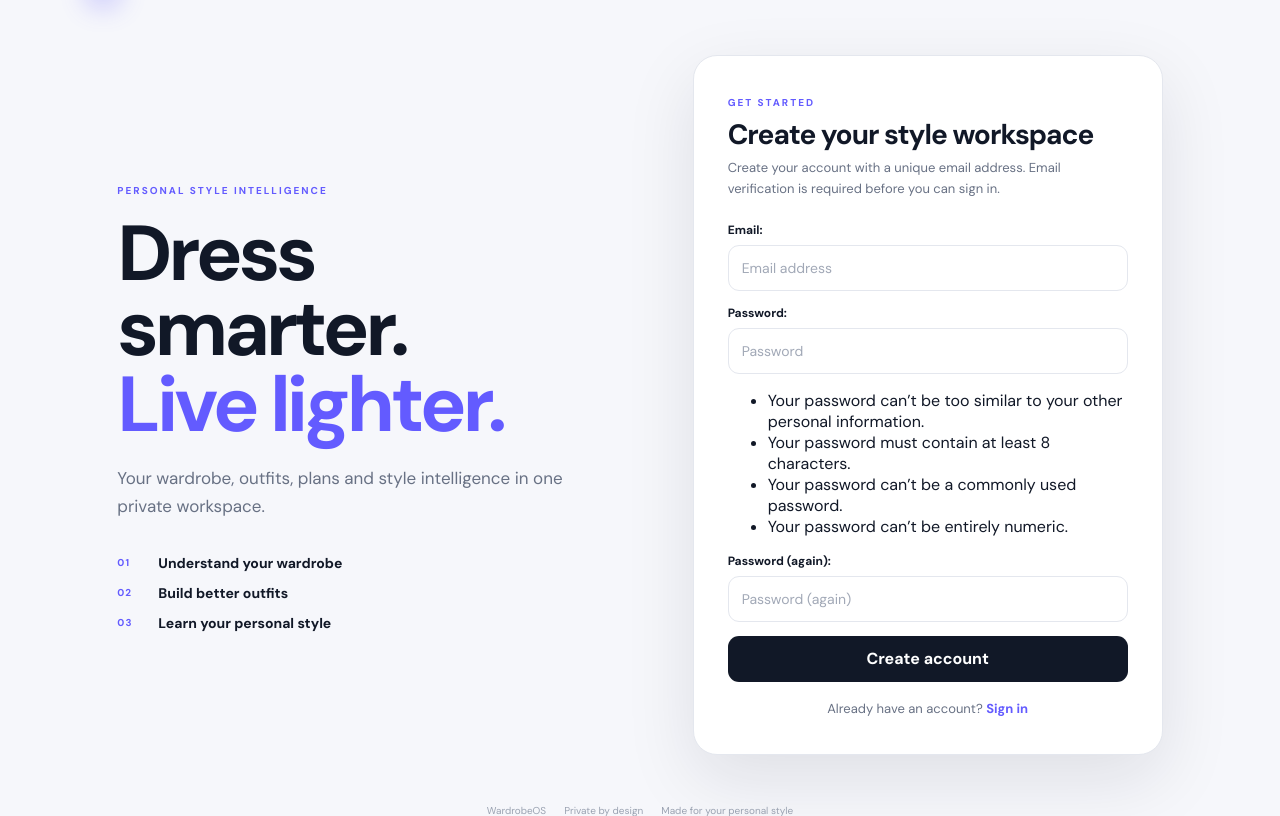
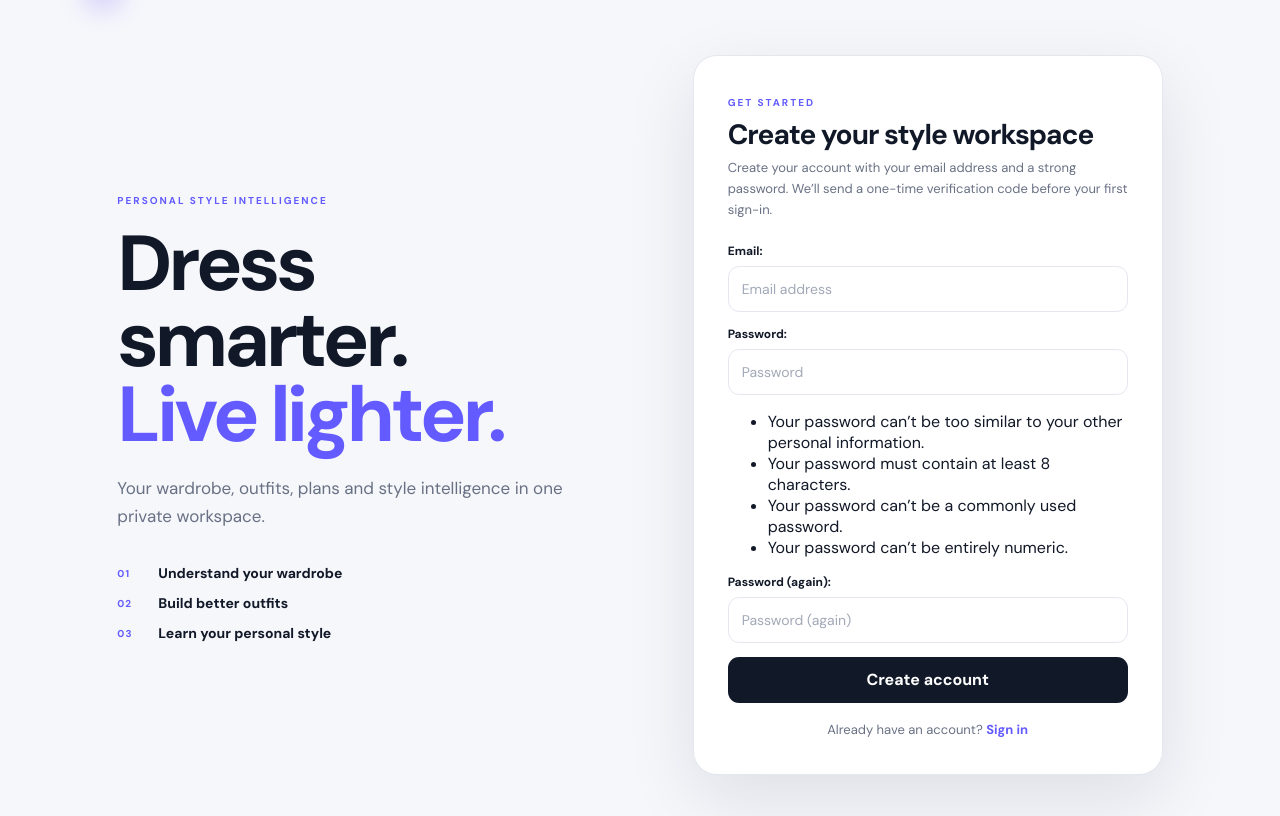
Before and after one commit to preethamofficial/WardrobeOS, a Django app: page /accounts/signup/ in a window 1280 px wide. Shown: the part 66-882 px from the top of the page. Run offline with Django 5.2, Linux system fonts and the light colour scheme; data that the repository does not hold is empty.

Commit message:
Update signup copy for email OTP verification

```diff
--- a/templates/account/signup.html
+++ b/templates/account/signup.html
@@ -5,7 +5,7 @@
 <div class="auth-form-card">
 <span class="auth-kicker">GET STARTED</span>
 <h2>Create your style workspace</h2>
-<p class="text-muted">Create your account with a unique email address. Email verification is required before you can sign in.</p>
+<p class="text-muted">Create your account with your email address and a strong password. We’ll send a one-time verification code before your first sign-in.</p>
 {% if google_enabled %}
 <a class="btn google-btn" href="{% url 'google_login' %}">
   <svg width="18" height="18" viewBox="0 0 48 48" aria-hidden="true"><path fill="#EA4335" d="M24 9.5c3.5 0 6.6 1.2 9 3.5l6.7-6.7C35.6 2.4 30.2 0 24 0 14.6 0 6.5 5.4 2.6 13.2l7.8 6.1C12.3 13.3 17.7 9.5 24 9.5z"/><path fill="#4285F4" d="M46.5 24.5c0-1.6-.1-3.1-.4-4.5H24v9h12.7c-.6 3-2.3 5.5-4.8 7.2l7.5 5.8c4.4-4.1 7.1-10.1 7.1-17.5z"/><path fill="#FBBC05" d="M10.4 28.7c-.5-1.5-.8-3-.8-4.7l-7.8-6.1C.9 16.4 0 20.1 0 24s.9 7.6 2.6 10.8l7.8-6.1C12.3 13.3 17.7 9.5 24 9.5z"/><path fill="#34A853" d="M24 48c6.2 0 11.6-2 15.4-5.6l-7.5-5.8c-2.1 1.4-4.8 2.3-7.9 2.3-6.3 0-11.7-3.8-13.6-9.1l-7.8 6.1C6.5 42.6 14.6 48 24 48z"/></svg>
```
